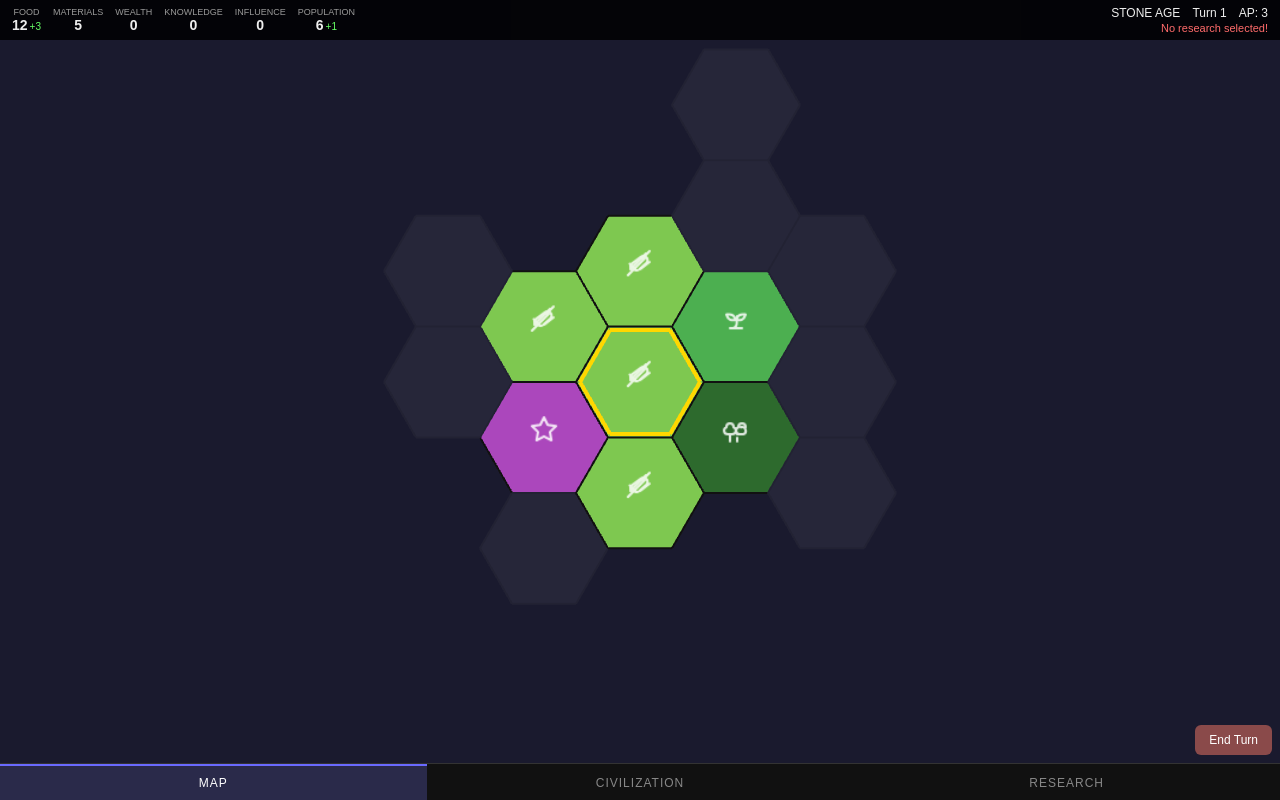
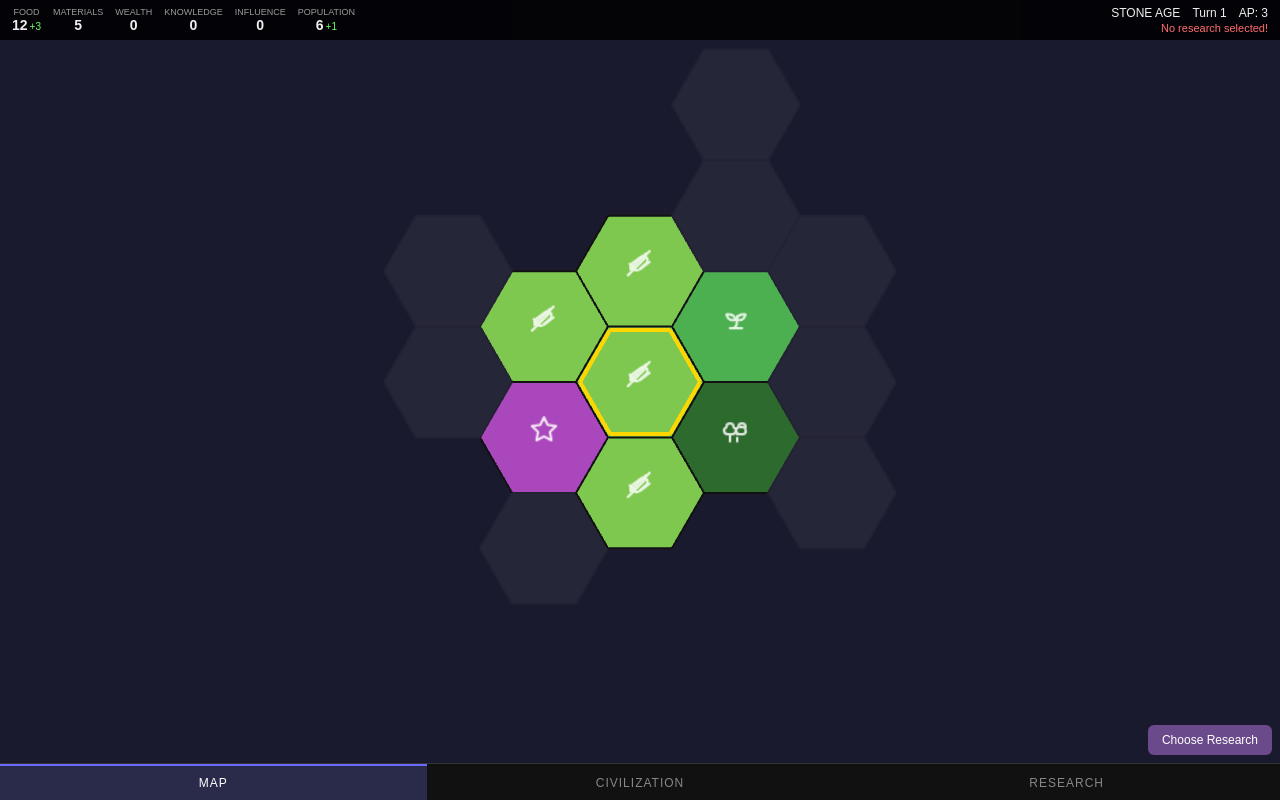
Before and after one commit to bitnook-cc/lithos, a React (Vite) app: page / in a window 1280 px wide. Built offline with nearby package versions, Linux system fonts and the light colour scheme.

Commit message:
feat: click research bar to open research tab, show Choose Research button when idle

```diff
--- a/src/App.tsx
+++ b/src/App.tsx
@@ -242,7 +242,7 @@ export default function App() {
     <div style={{ width: '100vw', height: '100vh', position: 'relative', display: 'flex', flexDirection: 'column' }}>
       <div style={{ flex: 1, position: 'relative', overflow: 'hidden' }}>
         <PhaserGame />
-        <HUD />
+        <HUD onOpenResearch={() => setActiveTab('research')} />
         <TileTooltip />
 
         {/* Map tab content */}
@@ -270,12 +270,21 @@ export default function App() {
                     Build
                   </button>
                 )}
+                {store.activeResearch ? (
                   <button
                     style={{ padding: '8px 14px', borderRadius: 6, border: 'none', background: '#8a4a4a', color: '#fff', cursor: 'pointer', fontSize: 12 }}
                     onClick={handleEndTurn}
                   >
                     End Turn
                   </button>
+                ) : (
+                  <button
+                    style={{ padding: '8px 14px', borderRadius: 6, border: 'none', background: '#6a4a8a', color: '#fff', cursor: 'pointer', fontSize: 12 }}
+                    onClick={() => setActiveTab('research')}
+                  >
+                    Choose Research
+                  </button>
+                )}
               </div>
             )}
           </>
--- a/src/ui/HUD.tsx
+++ b/src/ui/HUD.tsx
@@ -33,7 +33,11 @@ const styles: Record<string, React.CSSProperties> = {
   },
 };
 
-export function HUD() {
+interface HUDProps {
+  onOpenResearch?: () => void;
+}
+
+export function HUD({ onOpenResearch }: HUDProps) {
   const { age, turn, actionPoints, resources, phase, map, techs, activeResearch, researchProgress } = useGameStore();
 
   const delta = calculateCollection({ map, resources, techs });
@@ -72,7 +76,7 @@ export function HUD() {
           <span>AP: {actionPoints}</span>
         </div>
         {activeTech ? (
-          <div style={styles.researchBar}>
+          <div style={{ ...styles.researchBar, cursor: 'pointer' }} onClick={onOpenResearch}>
             <span style={{ color: '#aaa' }}>{activeTech.name}</span>
             <div style={styles.progressOuter}>
               <div style={{ ...styles.progressInner, width: `${progressPct}%` }} />
@@ -80,7 +84,7 @@ export function HUD() {
             <span style={{ color: '#888' }}>{researchProgress}/{techCost}</span>
           </div>
         ) : (
-          <div style={styles.alert}>
+          <div style={{ ...styles.alert, cursor: 'pointer' }} onClick={onOpenResearch}>
             No research selected!
           </div>
         )}
```
Lines whose indentation alone changed are shown as unchanged.
